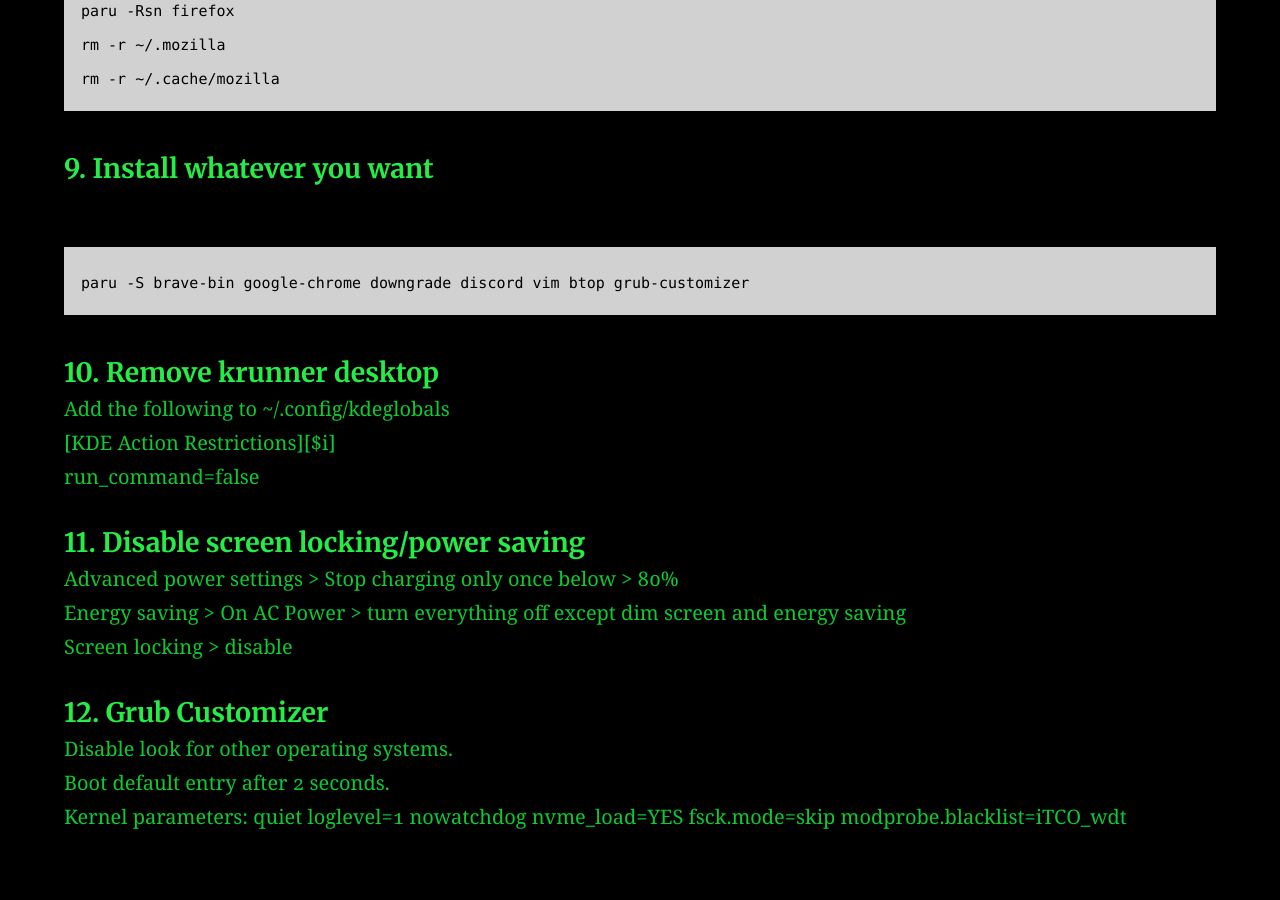
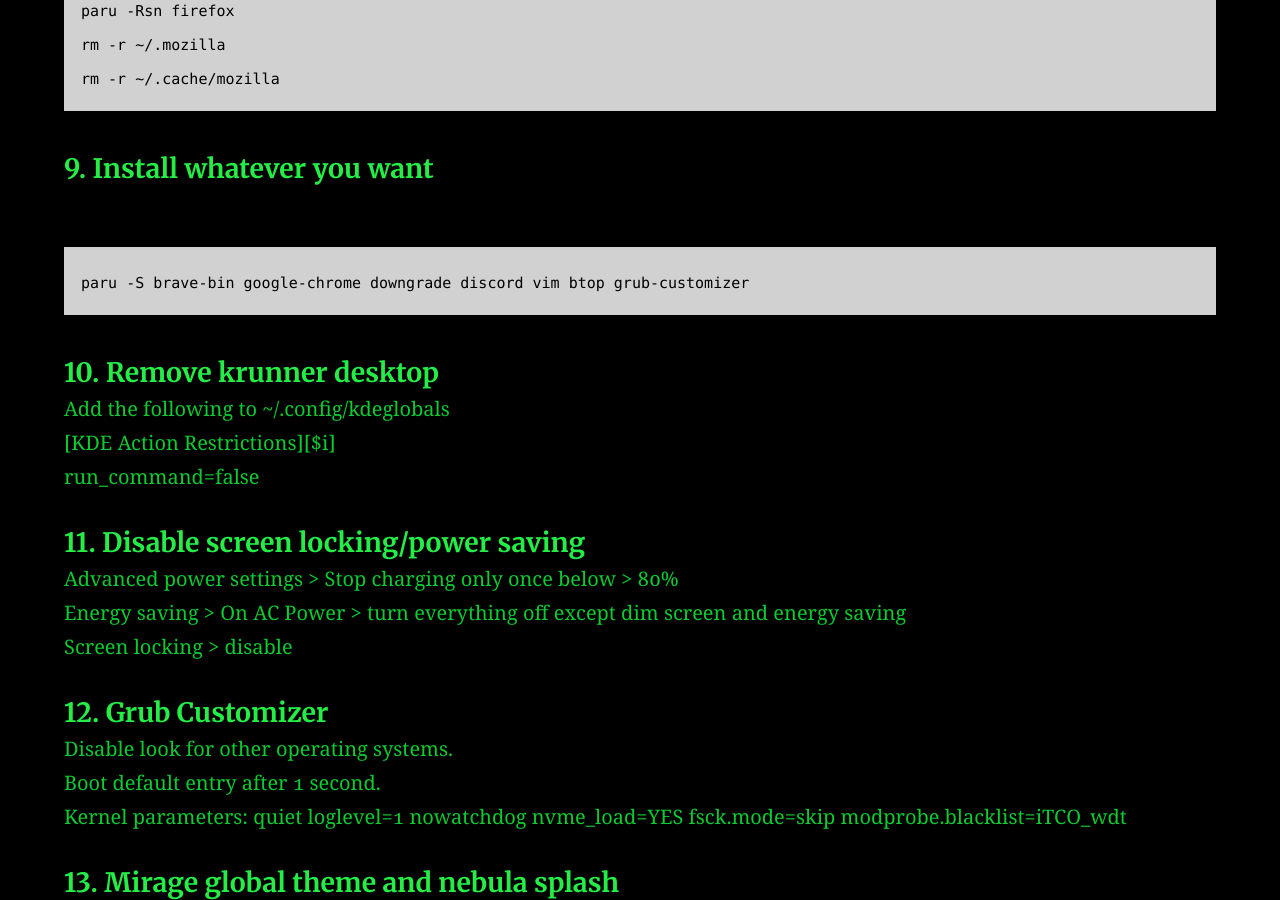
Before and after one commit to AC01010/Connor-McCartney.github.io, a Jekyll site: the page built from _posts/2015-08-27-endeavour.md, in a window 1280 px wide and 900 px high, scrolled down 2269 px. Built offline with Jekyll 4.4.1, drawn with Linux system fonts in a browser that asks for light colours; before the commit the page ends 3128 px from its top, so only the background shows below that.

Commit message:
Update 2015-08-27-endeavour.md

```diff
--- a/_posts/2015-08-27-endeavour.md
+++ b/_posts/2015-08-27-endeavour.md
@@ -98,5 +98,7 @@
 #### 12. Grub Customizer
 
 Disable look for other operating systems. <br>
-Boot default entry after 2 seconds. <br>
+Boot default entry after 1 second. <br>
 Kernel parameters: quiet loglevel=1 nowatchdog nvme_load=YES fsck.mode=skip modprobe.blacklist=iTCO_wdt
+
+#### 13. Mirage global theme and nebula splash
```
